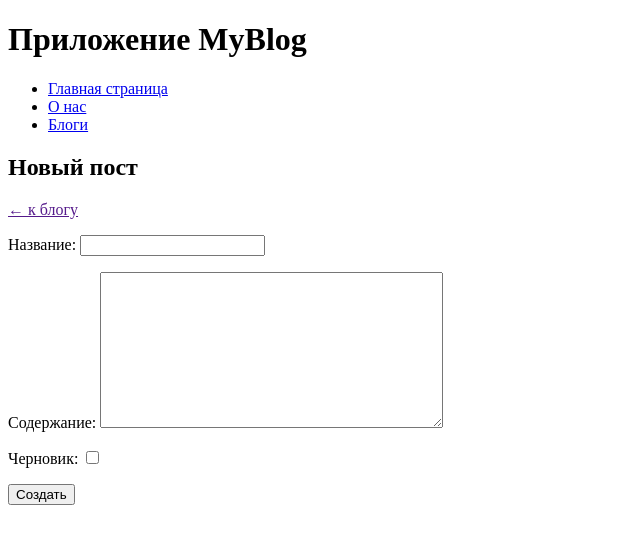
After one commit to xponenc/MyBlog, a Django app: page /blogs/posts/create/ in a window 1280 px wide. The commit adds this page. Shown: the top 544 px of the page, without its empty margins (0-640 px from the left). Run offline with Django 5.2, Linux system fonts and the light colour scheme.

Commit message:
CRUD начат

```diff
--- a/MyBlog/MyBlog/urls.py
+++ b/MyBlog/MyBlog/urls.py
@@ -16,10 +16,12 @@ Including another URLconf
 """
 from django.contrib import admin
 from django.urls import path, include, reverse_lazy
-from django.views.generic import RedirectView
+from django.views.generic import RedirectView, TemplateView
 
 urlpatterns = [
     # path('', RedirectView.as_view(url=reverse_lazy("blogs:blogs"), permanent=True)),
     path('admin/', admin.site.urls),
-    path('', include('app_blog.urls')),
+    path('', TemplateView.as_view(template_name="index.html"), name="index"),
+    path('about/', TemplateView.as_view(template_name="about.html"), name="about"),
+    path('blogs/', include('app_blog.urls')),
 ]
--- /dev/null
+++ b/MyBlog/app_blog/forms.py
@@ -0,0 +1,17 @@
+from django import forms
+
+from app_blog.models import Blog, Post
+
+
+class BlogForm(forms.ModelForm):
+    """Форма создания/редактирования объекта app_blog:Blog"""
+    class Meta:
+        model = Blog
+        fields = ("name", )
+
+
+class PostForm(forms.ModelForm):
+    """Форма создания/редактирования объекта app_blog:Post"""
+    class Meta:
+        model = Post
+        fields = ("title", "content", "draft")
--- a/MyBlog/app_blog/models.py
+++ b/MyBlog/app_blog/models.py
@@ -28,7 +28,7 @@ class Post(models.Model):
     """Модель Поста"""
     blog = models.ForeignKey(Blog, verbose_name="блог", on_delete=models.CASCADE)
     title = models.CharField(verbose_name="название", max_length=200, unique=True)
-    content = models.CharField(verbose_name="название", max_length=5000, unique=True)
+    content = models.TextField(verbose_name="содержание")
     draft = models.BooleanField(verbose_name="Черновик", default=False)
     created_at = models.DateTimeField(verbose_name="дата создания", auto_now_add=True)
     updated_at = models.DateTimeField(verbose_name="дата редактирования", auto_now=True)
--- a/MyBlog/app_blog/templates/app_blog/blog_detail.html
+++ b/MyBlog/app_blog/templates/app_blog/blog_detail.html
@@ -17,14 +17,14 @@
 <section class="blog">
     <div class="blog__container container">
         <div class="blog__header">
-            <h2 class="blog__headings">{{ blog.name }}</h2>
+            <h2 class="blog__heading">{{ blog.name }}</h2>
             <a href="{% url "blogs:blogs" %}" class="post__link">← к блогaм</a>
-
+            <a href="{% url "blogs:post-create" %}" class="post__link">Создать новый пост</a>
         </div>
         <ul class="blog__posts posts">
             {% for post in blog.post_set.all %}
                 <li class="posts__item post-item">
-                    <h3 class="post-item__heading">{{ post.title }}</h3>
+                    <h3 class="post-item__heading"><a href="{{ post.get_absolute_url }}" class="post-item__link">{{ post.title }}</a></h3>
                     <span class="post-item__author">{{ blog.author.get_full_name|default:blog.author }}</span>
                     <span class="post-item__created">{{ blog.created_at|date:"SHORT_DATE_FORMAT" }}</span>
                     <a href="{{ post.get_absolute_url }}" class="post-item__link">⟶</a>
--- a/MyBlog/app_blog/templates/app_blog/blog_list.html
+++ b/MyBlog/app_blog/templates/app_blog/blog_list.html
@@ -17,12 +17,12 @@
 <section class="blogs">
     <div class="blogs__container container">
         <div class="blogs__header">
-            <h2 class="blogs__headings">Список блогов</h2>
+            <h2 class="blogs__heading">Список блогов</h2>
         </div>
         <ul class="blogs__list">
             {% for blog in object_list %}
                 <li class="blogs__item blog-item">
-                    <h3 class="blog-item__heading">{{ blog.name }}</h3>
+                    <h3 class="blog-item__heading"> <a href="{{ blog.get_absolute_url }}" class="blog-item__link">{{ blog.name }}</a></h3>
                     <span class="blog-item__author">{{ blog.author.get_full_name|default:blog.author }}</span>
                     <span class="blog-item__created">{{ blog.created_at|date:"SHORT_DATE_FORMAT" }}</span>
                     <a href="{{ blog.get_absolute_url }}" class="blog-item__link">⟶</a>
--- a/MyBlog/app_blog/templates/app_blog/post_detail.html
+++ b/MyBlog/app_blog/templates/app_blog/post_detail.html
@@ -17,7 +17,7 @@
 <section class="post">
     <div class="post__container container">
         <div class="post__header">
-            <h2 class="post__headings">{{ post.name }}</h2>
+            <h2 class="post__heading">{{ post.title }}</h2>
             <span class="post__author">{{ post.blog.author.get_full_name|default:post.blog.author }}</span>
             <span class="post__created">{{ post.created_at|date:"SHORT_DATE_FORMAT" }}</span>
             <a href="{{ post.blog.get_absolute_url }}" class="post__link">← к блогу</a>
--- /dev/null
+++ b/MyBlog/app_blog/templates/app_blog/post_form.html
@@ -0,0 +1,38 @@
+{% extends 'base.html' %}
+{% load static %}
+
+
+{% block title %}{% if post %}Редактирование поста{% else %}Новый пост{% endif %}{% endblock title %}
+
+
+{% block css %}
+{% comment %} <link href="{% static 'css/blog.css' %}" rel="stylesheet"> {% endcomment %}
+{% endblock css %}
+
+
+{% block content %}
+{% comment %} {% if filter_form %}
+    {% include 'include/filter.html' %}
+{% endif %} {% endcomment %}
+<section class="post">
+    <div class="post__container container">
+        <div class="post__header">
+            <h2 class="post__heading">{% if post %}Редактирование поста{% else %}Новый пост{% endif %}</h2>
+            {% if post %}
+                <span class="post__author">{{ post.blog.author.get_full_name|default:post.blog.author }}</span>
+                <span class="post__created">{{ post.created_at|date:"SHORT_DATE_FORMAT" }}</span>
+            {% endif %}
+            <a href="{{ post.blog.get_absolute_url }}" class="post__link">← к блогу</a>
+        </div>
+        <div class="post__content">
+            <form action="" class="post__form" method="POST">
+                {% csrf_token %}
+                {{ form.as_p }}
+                <button class="post__btn btn btn_send" type="submit">
+                    {% if post %}Сохранить{% else %}Создать{% endif %}
+                </button>
+            </form>
+        </div>
+    </div>
+</section>
+{% endblock content %}
--- a/MyBlog/app_blog/templates/base.html
+++ b/MyBlog/app_blog/templates/base.html
@@ -18,7 +18,7 @@
     <main>
         <div class="site-container">
             <h1 class="visually-hidden">Приложение MyBlog</h1>
-            {% comment %} {% include 'include/nav.html' %} {% endcomment %}
+            {% include 'include/nav.html' %}
             {% block content %}
             {% endblock content %}
         </div>
--- /dev/null
+++ b/MyBlog/app_blog/templates/include/nav.html
@@ -0,0 +1,13 @@
+<nav class="nav">
+    <ul class="nav__list">
+        <li class="nav__item">
+            <a href="{% url 'index' %}" class="nav__link">Главная страница</a>
+        </li>
+        <li class="nav__item">
+            <a href="{% url 'about' %}" class="nav__link">О нас</a>
+        </li>
+        <li class="nav__item">
+            <a href="{% url 'blogs:blogs' %}" class="nav__link">Блоги</a>
+        </li>
+    </ul>
+</nav>
--- a/MyBlog/app_blog/urls.py
+++ b/MyBlog/app_blog/urls.py
@@ -1,13 +1,20 @@
 from django.urls import path
 
-from .views import BlogDetailView, BlogListView, PostDetailView, PostListView
+from .views import BlogDetailView, BlogListView, PostDetailView, PostListView, BlogCreateView, BlogUpdateView, \
+    BlogDeleteView, PostCreateView, PostUpdateView, PostDeleteView
 
 app_name = 'blogs'
 
 urlpatterns = [
-    path("blog/<int:pk>", BlogDetailView.as_view(), name="blog-detail"),
+    path("<int:pk>/", BlogDetailView.as_view(), name="blog-detail"),
     path("", BlogListView.as_view(), name="blogs"),
+    path("create/", BlogCreateView.as_view(), name="blog-create"),
+    path("update/", BlogUpdateView.as_view(), name="blog-update"),
+    path("delete/", BlogDeleteView.as_view(), name="blog-delete"),
 
-    path("post/<int:pk>", PostDetailView.as_view(), name="post-detail"),
+    path("posts/<int:pk>", PostDetailView.as_view(), name="post-detail"),
     path("posts/", PostListView.as_view(), name="posts"),
+    path("posts/create/", PostCreateView.as_view(), name="post-create"),
+    path("posts/update/", PostUpdateView.as_view(), name="post-update"),
+    path("posts/delete/", PostDeleteView.as_view(), name="post-delete"),
 ]
--- a/MyBlog/app_blog/views.py
+++ b/MyBlog/app_blog/views.py
@@ -1,6 +1,7 @@
 from django.shortcuts import render
-from django.views.generic import DetailView, ListView
+from django.views.generic import DetailView, ListView, CreateView, UpdateView, DeleteView
 
+from .forms import BlogForm, PostForm
 from .models import Blog, Post
 
 
@@ -16,6 +17,23 @@ class BlogListView(ListView):
     queryset = Blog.objects.select_related("author").all()
 
 
+class BlogCreateView(CreateView):
+    """Создание Блога"""
+    model = Blog
+    form_class = BlogForm
+
+
+class BlogUpdateView(UpdateView):
+    """Редактирование Блога"""
+    model = Blog
+    form_class = BlogForm
+
+
+class BlogDeleteView(DeleteView):
+    """Удаление Блога"""
+    model = Blog
+
+
 class PostDetailView(DetailView):
     """Детальный просмотр Поста"""
     model = Post
@@ -26,3 +44,20 @@ class PostListView(ListView):
     """Списковый просмотр Постов"""
     model = Post
     queryset = Post.objects.select_related("blog__author").all()
+
+
+class PostCreateView(CreateView):
+    """Создание Поста"""
+    model = Post
+    form_class = PostForm
+
+
+class PostUpdateView(UpdateView):
+    """Редактирование Поста"""
+    model = Post
+    form_class = PostForm
+
+
+class PostDeleteView(DeleteView):
+    """Удаление Поста"""
+    model = Post
```
Also changed, not shown: MyBlog/app_blog/templates/about.html (added, +29 -0 lines), MyBlog/app_blog/templates/index.html (added, +30 -0 lines).
